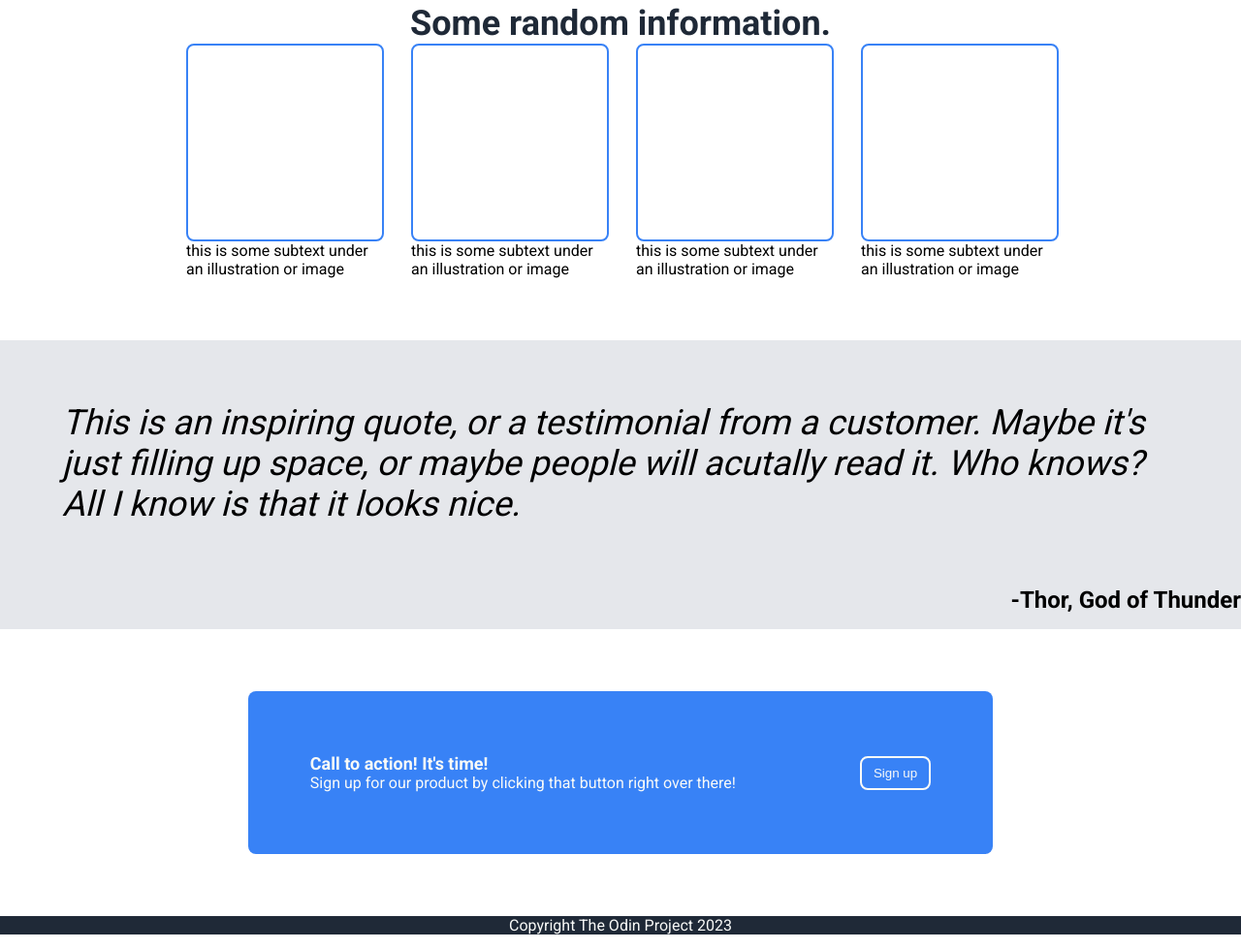
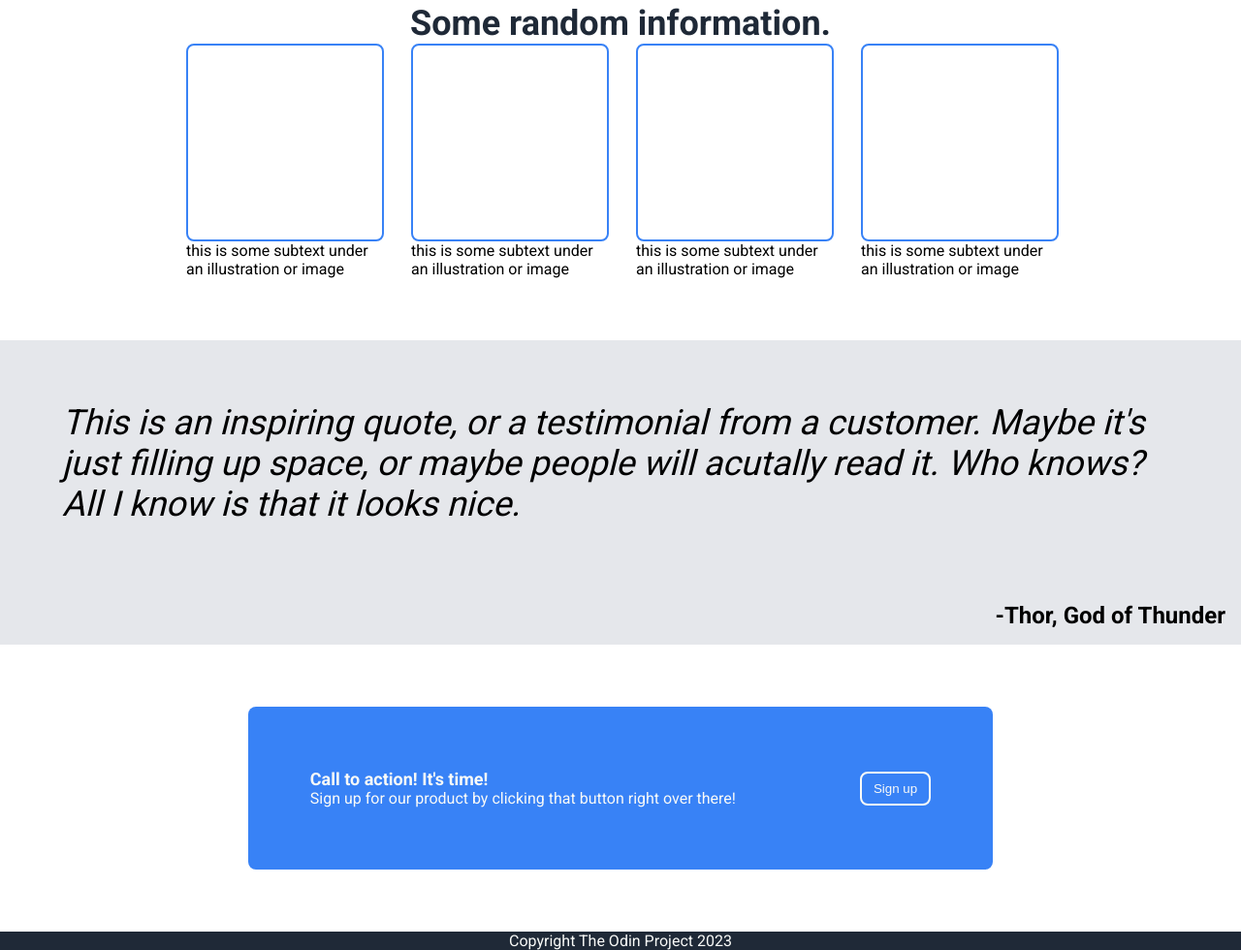
Before and after one commit to kyunliu/landing_page, a plain HTML site: page index.html in a window 1280 px wide. Shown: the part 510-1490 px from the top of the page at 97% size. Drawn offline with Linux system fonts and the light colour scheme.

Commit message:
Add QOL changes for quote speaker

```diff
--- a/style.css
+++ b/style.css
@@ -107,7 +107,7 @@ a {
     font-size: 24px;
     font-weight: bold;
     align-self: flex-end;
-    padding-bottom: 16px;
+    padding: 16px;
 }
 
 .call {
```
